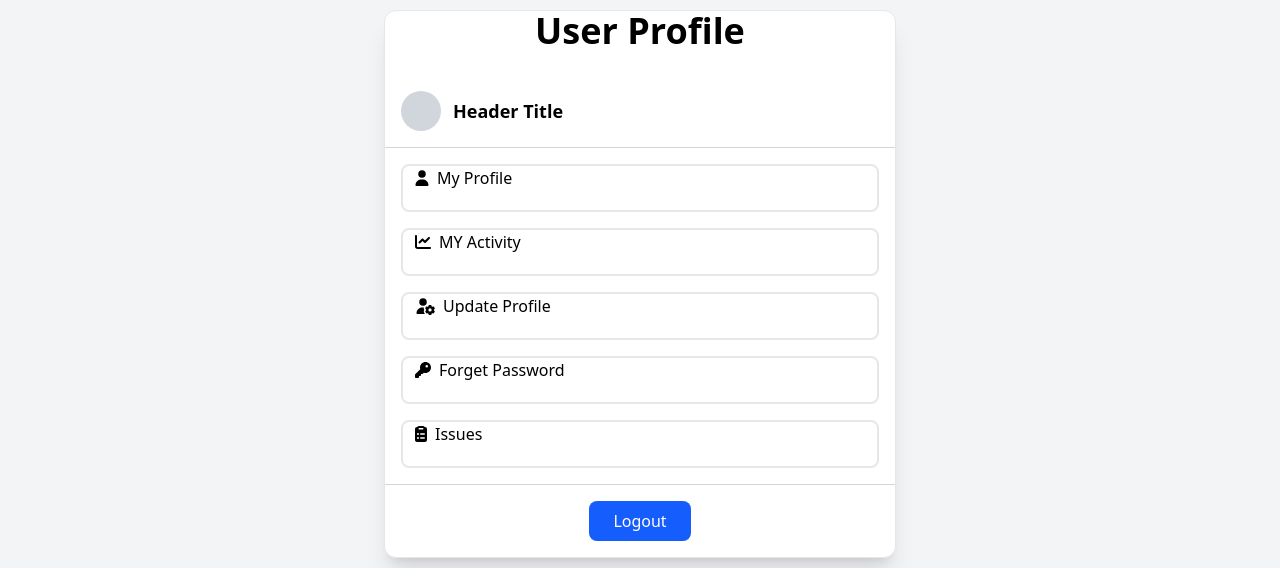
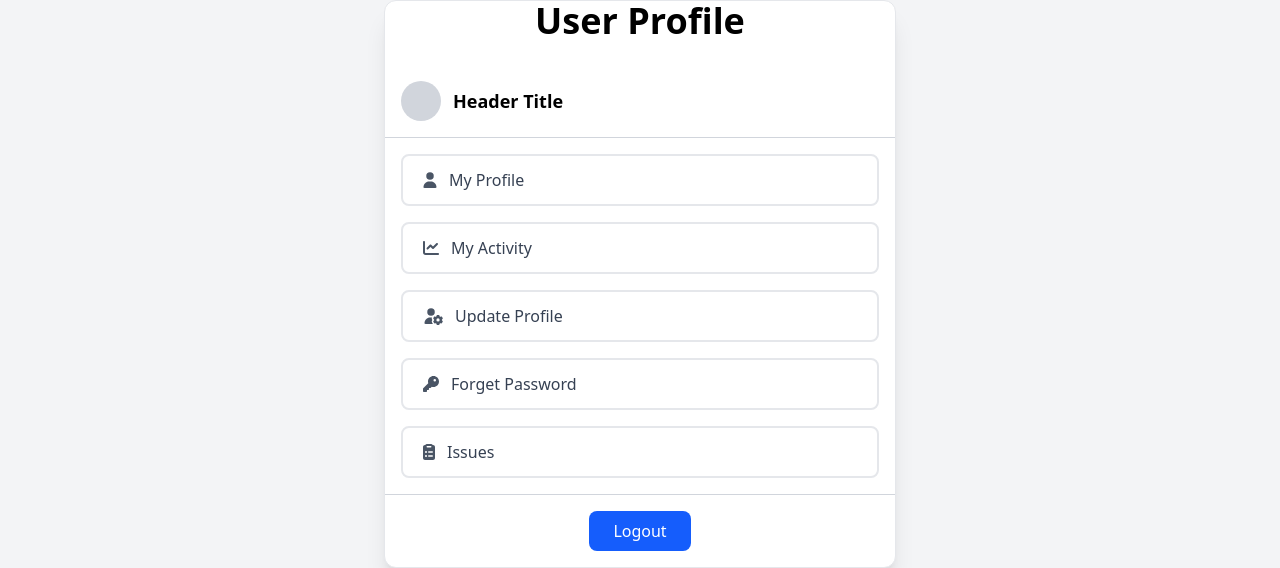
Before and after one commit to RahulHeer150/civic-, a React (Vite) app in the folder client/: page /userprofile in a window 1280 px wide. Shown: the part 196-764 px from the top of the page. Built offline with nearby package versions, Linux system fonts and the light colour scheme; no server answers.

Commit message:
new code chnages

```diff
--- a/client/src/pages/UserProfile.jsx
+++ b/client/src/pages/UserProfile.jsx
@@ -1,3 +1,4 @@
+
 import { FontAwesomeIcon } from "@fortawesome/react-fontawesome";
 import React from "react";
 import { Link } from "react-router-dom";
@@ -8,6 +9,7 @@ const UserProfile = () => {
     <div className="min-h-screen flex items-center justify-center bg-gray-100 p-4 mt-20">
       <div className="w-full max-w-lg bg-white shadow-xl rounded-xl overflow-hidden border border-gray-200">
         <h1 className="text-4xl font-bold mb-6 text-center">User Profile</h1>
+
         {/* Header Section */}
         <div className="flex items-center p-4 border-b border-gray-300">
           <div className="w-10 h-10 bg-gray-300 rounded-full mr-3"></div>
@@ -15,33 +17,27 @@ const UserProfile = () => {
         </div>
 
         {/* Content Section */}
-        <div className="p-4 space-y-4">
-          <div className="h-12 bg-white border-2 border-gray-200 rounded-lg">
-
-            <Link className="px-3 py-2">
-               <span className="pr-2"><FontAwesomeIcon icon={faUser}/></span>
-              My Profile</Link>
-          </div>
-          <div className="h-12 bg-white border-2 border-gray-200 rounded-lg">
-             <Link className="px-3 py-2">
-              <span className="pr-2"><FontAwesomeIcon icon={faChartLine}/></span>
-              MY Activity</Link>
-          </div>
-          <div className="h-12 bg-white border-2 border-gray-200 rounded-lg">
-             <Link className="px-3 py-2">
-              <span className="pr-2"><FontAwesomeIcon icon={faUserGear}/></span>
-              Update Profile</Link>
-          </div>
-          <div className="h-12 bg-white border-2 border-gray-200 rounded-lg">
-            <Link className="px-3 py-2">
-              <span className="pr-2"><FontAwesomeIcon icon={faKey}/></span>
-              Forget Password</Link>
-          </div>
-          <div className="h-12 bg-white border-2 border-gray-200 rounded-lg">
-             <Link className="px-3 py-2">
-              <span className="pr-2"><FontAwesomeIcon icon={faClipboardList}/></span>
-              Issues</Link>
-          </div>
+        <div className="px-4 py-4 space-y-4">
+          {[
+           { icon: faUser, label: "My Profile", link: "/profile" },
+    { icon: faChartLine, label: "My Activity", link: "/activity" },
+    { icon: faUserGear, label: "Update Profile", link: "/update-profile" },
+    { icon: faKey, label: "Forget Password", link: "/forget-password" },
+    { icon: faClipboardList, label: "Issues", link: "/issues" },
+          ].map((item, i) => (
+            <div
+              key={i}
+              className="bg-white border-2 border-gray-200 rounded-lg hover:bg-gray-50 transition"
+            >
+              <Link
+                to={item.link}
+                className="flex items-center justify-start px-5 py-3 text-gray-700"
+              >
+                <FontAwesomeIcon icon={item.icon} className="mr-3 text-gray-600" />
+                <span className="font-medium">{item.label}</span>
+              </Link>
+            </div>
+          ))}
         </div>
 
         {/* Footer / Button */}
```
